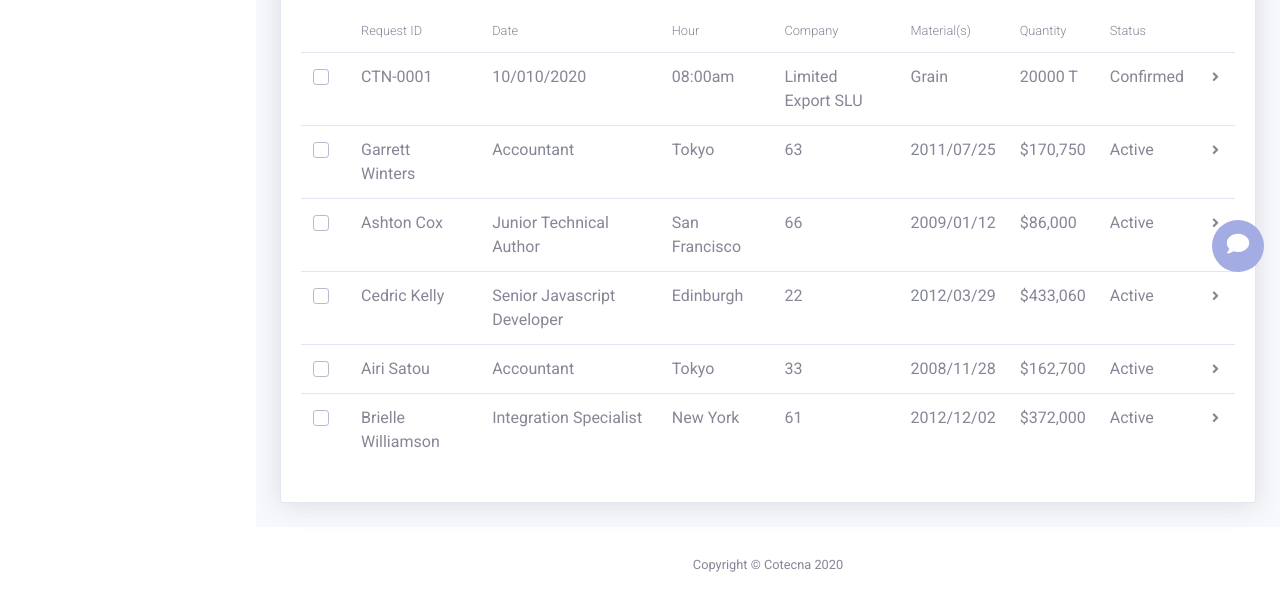
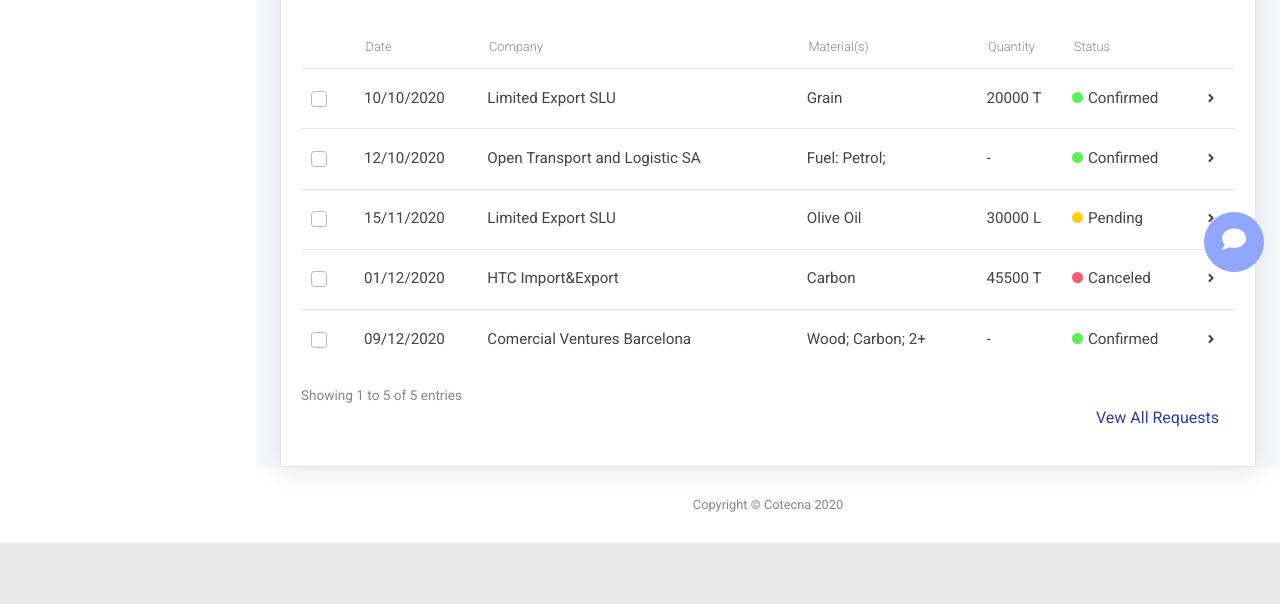
Before and after one commit to dalvarezg27/inspectiontool, a website with bundled scripts: page index.html in a window 1280 px wide. Shown: the part 512-1116 px from the top of the page. After the commit the page ends 1055 px from the top, so only its background shows below. Built offline with nearby package versions, Linux system fonts and the light colour scheme.

Commit message:
Final Layout Development. Done!!

```diff
--- a/gulpfile.js
+++ b/gulpfile.js
@@ -18,9 +18,7 @@
 
 // Set the banner content
 const banner = ['/*!\n',
-  ' * Start Bootstrap - <%= pkg.title %> v<%= pkg.version %> (<%= pkg.homepage %>)\n',
-  ' * Copyright 2013-' + (new Date()).getFullYear(), ' <%= pkg.author %>\n',
-  ' * Licensed under <%= pkg.license %> (https://github.com/StartBootstrap/<%= pkg.name %>/blob/master/LICENSE)\n',
+  ' * Cotecna CSS Test. Inspection Request Dashboard. Aothor: Dani Álvarez 2020 \n',
   ' */\n',
   '\n'
 ].join('');
--- a/index.html
+++ b/index.html
@@ -139,18 +139,31 @@
                 <div class="card-body text-center">
 
                   <h1>Welcome to Cotecna Inspection Service</h1>
-                  <p>Fast & Easy. Request a new inspection now</p>
+                  <p class="m-b-2">Fast & Easy. Request a new inspection now</p>
 
-                  <a href="#" class="d-sm-inline-block btn btn-sm btn-secundary shadow-sm p-r-1"><i class="fas fa-plus fa-sm m-1"></i> New Request</a>
+                  <a href="#" class="d-sm-inline-block btn btn-sm btn-secundary shadow-sm p-r-1"><i class="fas fa-plus fa-sm m-1"></i> NEW REQUEST</a>
                 </div>
               </div>
 
           <!-- INSPECTIONS TABLE-->
           <div class="row">
             <div class="col-lg-12">
-              <div class="card shadow mb-4 cotecna__card">
-                <div class="card-header">
+              <div class="card shadow cotecna__card">
+                <div class="card-header  d-flex flex-row align-items-center justify-content-between">
                   <h4 class="m-t-2 text-gray-900">Upcoming Inspections</h4>
+                  <div class="dropdown no-arrow">
+                    <a class="dropdown-toggle mr-2" href="#" role="button">
+                      <i class="fas fa-download  fa-fw text-gray-400"></i>
+                    </a>
+                    <a class="dropdown-toggle" href="#" role="button" id="dropdownMenuLink" data-toggle="dropdown" aria-haspopup="true" aria-expanded="false">
+                      <i class="fas fa-ellipsis-v  fa-fw text-gray-400"></i>
+                    </a>
+                    <div class="dropdown-menu dropdown-menu-right shadow animated--fade-in" aria-labelledby="dropdownMenuLink">
+                      <div class="dropdown-header">Table Options</div>
+                      <a class="dropdown-item" href="#">Share</a>
+                      <a class="dropdown-item" href="#">Import</a>
+                    </div>
+                  </div>
                 </div>
                 <div class="card-body">
                   <div class="table-responsive cotecna__table">
@@ -158,9 +171,9 @@
                       <thead>
                         <tr>
                           <th></th>
-                          <th>Request ID</th>
+                          <th class="hidden-desktop-down">Request ID</th>
                           <th>Date</th>
-                          <th>Hour</th>
+                          <th class="hidden-desktop-down">Hour</th>
                           <th>Company</th>
                           <th>Material(s)</th>
                           <th>Quantity</th>
@@ -176,9 +189,9 @@
                               <label class="custom-control-label" for="tableDefaultCheck1"></label>
                             </div>
                           </td>
-                          <td>CTN-0001</td>
-                          <td>10/010/2020</td>
-                          <td>08:00am</td>
+                          <td class="hidden-desktop-down">CTN-20-0001</td>
+                          <td>10/10/2020</td>
+                          <td class="hidden-desktop-down">08:00am</td>
                           <td>Limited Export SLU</td>
                           <td>Grain</td>
                           <td>20000 T</td>
@@ -192,13 +205,30 @@
                               <label class="custom-control-label" for="tableDefaultCheck1"></label>
                             </div>
                           </td>
-                          <td>Garrett Winters</td>
-                          <td>Accountant</td>
-                          <td>Tokyo</td>
-                          <td>63</td>
-                          <td>2011/07/25</td>
-                          <td>$170,750</td>
-                          <td>Active</td>
+                          <td class="hidden-desktop-down">CTN-20-0002</td>
+                          <td>12/10/2020</td>
+                          <td class="hidden-desktop-down">12:45am</td>
+                          <td>Open Transport and Logistic SA</td>
+                          <td>Fuel: Petrol;</td>
+                          <td>-</td>
+                          <td><span class="cotecna__table__status cotecna__table__status--confirmed"></span>Confirmed</td>
+                          <td><i class="fas fa-angle-right fa-sm m-1"></i></td>
+                        </tr>
+
+                        <tr>
+                          <td>
+                            <div class="custom-control custom-checkbox">
+                              <input type="checkbox" class="custom-control-input">
+                              <label class="custom-control-label" for="tableDefaultCheck1"></label>
+                            </div>
+                          </td>
+                          <td class="hidden-desktop-down">CTN-20-0004</td>
+                          <td>15/11/2020</td>
+                          <td class="hidden-desktop-down">10:00am</td>
+                          <td>Limited Export SLU</td>
+                          <td>Olive Oil</td>
+                          <td>30000 L</td>
+                          <td><span class="cotecna__table__status cotecna__table__status--pending"></span>Pending</td>
                           <td><i class="fas fa-angle-right fa-sm m-1"></i></td>
                         </tr>
                         <tr>
@@ -208,13 +238,13 @@
                               <label class="custom-control-label" for="tableDefaultCheck1"></label>
                             </div>
                           </td>
-                          <td>Ashton Cox</td>
-                          <td>Junior Technical Author</td>
-                          <td>San Francisco</td>
-                          <td>66</td>
-                          <td>2009/01/12</td>
-                          <td>$86,000</td>
-                          <td>Active</td>
+                          <td class="hidden-desktop-down">CTN-20-0005</td>
+                          <td>01/12/2020</td>
+                          <td class="hidden-desktop-down">04:30pm</td>
+                          <td>HTC Import&Export</td>
+                          <td>Carbon</td>
+                          <td>45500 T</td>
+                          <td><span class="cotecna__table__status cotecna__table__status--canceled"></span>Canceled</td>
                           <td><i class="fas fa-angle-right fa-sm m-1"></i></td>
                         </tr>
                         <tr>
@@ -224,49 +254,18 @@
                               <label class="custom-control-label" for="tableDefaultCheck1"></label>
                             </div>
                           </td>
-                          <td>Cedric Kelly</td>
-                          <td>Senior Javascript Developer</td>
-                          <td>Edinburgh</td>
-                          <td>22</td>
-                          <td>2012/03/29</td>
-                          <td>$433,060</td>
-                          <td>Active</td>
-                          <td><i class="fas fa-angle-right fa-sm m-1"></i></td>
-                        </tr>
-                        <tr>
-                          <td>
-                            <div class="custom-control custom-checkbox">
-                              <input type="checkbox" class="custom-control-input">
-                              <label class="custom-control-label" for="tableDefaultCheck1"></label>
-                            </div>
-                          </td>
-                          <td>Airi Satou</td>
-                          <td>Accountant</td>
-                          <td>Tokyo</td>
-                          <td>33</td>
-                          <td>2008/11/28</td>
-                          <td>$162,700</td>
-                          <td>Active</td>
-                          <td><i class="fas fa-angle-right fa-sm m-1"></i></td>
-                        </tr>
-                        <tr>
-                          <td>
-                            <div class="custom-control custom-checkbox">
-                              <input type="checkbox" class="custom-control-input">
-                              <label class="custom-control-label" for="tableDefaultCheck1"></label>
-                            </div>
-                          </td>
-                          <td>Brielle Williamson</td>
-                          <td>Integration Specialist</td>
-                          <td>New York</td>
-                          <td>61</td>
-                          <td>2012/12/02</td>
-                          <td>$372,000</td>
-                          <td>Active</td>
+                          <td class="hidden-desktop-down">CTN-20-0006</td>
+                          <td>09/12/2020</td>
+                          <td class="hidden-desktop-down">06:00am</td>
+                          <td>Comercial Ventures Barcelona</td>
+                          <td>Wood; Carbon; 2+</td>
+                          <td>-</td>
+                          <td><span class="cotecna__table__status cotecna__table__status--confirmed"></span>Confirmed</td>
                           <td><i class="fas fa-angle-right fa-sm m-1"></i></td>
                         </tr>
                       </tbody>
                     </table>
+                      <a href="#" class="text-right cotecna__table--link">Vew All Requests</a>
                   </div>
                 </div>
               </div>
@@ -310,11 +309,11 @@
   <script src="js/sb-admin-2.min.js"></script>
 
   <!-- Page level plugins -->
-  <script src="vendor/chart.js/Chart.min.js"></script>
+  <script src="vendor/datatables/jquery.dataTables.js"></script>
+  <script src="vendor/datatables/dataTables.bootstrap4.js"></script>
 
   <!-- Page level custom scripts -->
-  <script src="js/demo/chart-area-demo.js"></script>
-  <script src="js/demo/chart-pie-demo.js"></script>
+  <script src="js/demo/datatables-demo.js"></script>
 
 </body>
 
--- a/scss/_global.scss
+++ b/scss/_global.scss
@@ -60,7 +60,7 @@
 }
 
 
-// Custom
+// Custom Cotecna
 
 .text-right {text-align: right;}
 
@@ -75,3 +75,15 @@
 .p-r-1{
   padding-right: 1rem;
 }
+
+#dataTable_length, #dataTable_filter, .dataTables_paginate{
+  display: none;
+}
+
+.dataTables_info {
+  font-size: 0.85rem;
+}
+
+.m-b-2 {
+  margin-bottom: 2rem;
+}
--- a/scss/cotecna.scss
+++ b/scss/cotecna.scss
@@ -9,18 +9,22 @@
 $white:#fff;
 $primary-brand: $cotecna-brand-primary;
 $secundary-brand: $cotecna-brand-secundary;
-$background-tool: #EEEEEE;
+$background-tool: #e9e9e9;
+$chat: #91A7FF;
+
 
 //Request Status
 $confirmed:#5AF158;
 $pending:#FBD10D;
-$caceled:#FF5975;
+$canceled:#FF5975;
 
 //Fonts
 $font-family-sans-serif: 'Roboto', sans-serif !default;
 
 //Custom BreakPoints
 $min-tablet: 768px;
+$min-desktop: 1280px;
+
 
 //Custom Styles Over Cotecna class on body tag (just for this test)
 
@@ -110,15 +114,37 @@
             font-size: 0.80rem;
         }
 
-        &__stauts{
-            width: 16px;
-            height: 16px;
+        .table td {
+            padding: 1.1rem 0.65rem;
+            font-size: 0.95rem;
+            color:#444;
+        }
+
+        &__status{
+            width: 11px;
+            height: 11px;
             border-radius: 10px;
-            display: inline;
+            display: inline-block;
+            margin-right: 0.3rem;
+
 
             &--confirmed{
-                color: $confirmed;
+                background-color: $confirmed;
             }
+            &--pending{
+                background-color: $pending;
+            }
+            &--canceled{
+                background-color: $canceled;
+            }
+        }
+
+        &--link{
+            display: block;
+            text-align: right;
+            padding-bottom: 1rem;
+            padding-right: 1rem;
+
         }
     }
 
@@ -127,12 +153,12 @@
         position: fixed;
         right: 1rem;
         bottom: 1rem;
-        width: 3.25rem;
-        height: 3.25rem;
+        width: 3.75rem;
+        height: 3.75rem;
         text-align: center;
         color: $white;
-        background-color: $light-blue;
-        line-height: 54px;
+        background-color: $chat;
+        line-height: 62px;
         border-radius: 20rem;
 
         &:focus,
@@ -144,7 +170,7 @@
         }
         i {
           font-weight: 800;
-          font-size: 1.4rem;
+          font-size: 1.5rem;
         }
     }
 }
@@ -201,4 +227,10 @@
         padding: 0.75rem 0.75rem;
         width: 4.5rem;
     }
+
 }
+@media screen and (max-width: $min-desktop) {
+    .hidden-desktop-down{
+        display: none;
+    }
+}
```
Also changed, not shown: css/cotecna.css, css/cotecna.min.css, css/sb-admin-2.css, css/sb-admin-2.min.css, js/sb-admin-2.min.js.
